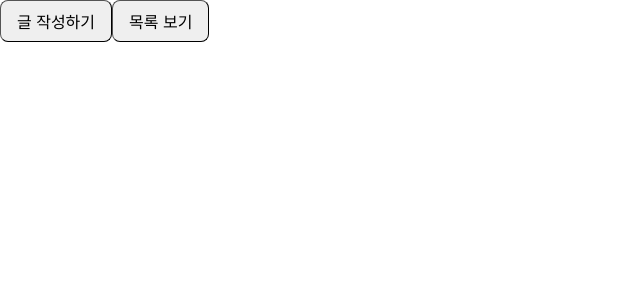
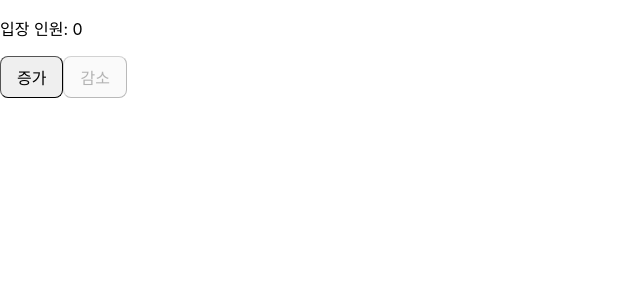
Before and after one commit to oonju5031/lg_cns_inspire, a React (Create React App) app in the folder fe/am_inspire_react/: page / in a window 1280 px wide. Shown: the top 300 px of the page, without its empty margins (0-640 px from the left). Built offline with nearby package versions, Linux system fonts and the light colour scheme.

Commit message:
feat(frontend): react state 및 lifecycle 학습

```diff
--- a/fe/am_inspire_react/src/index.js
+++ b/fe/am_inspire_react/src/index.js
@@ -30,12 +30,20 @@ import reportWebVitals from './reportWebVitals';
 /* === CommentPage END */
 
 /* === ButtonPage START */
-import ButtonPage from './pages/test/ButtonPage'
+// import ButtonPage from './pages/test/ButtonPage'
+// const root = ReactDOM.createRoot(document.getElementById('root'));
+// root.render(
+//   <ButtonPage />
+// );
+/* === ButtonPage END */
+
+/* === State 관리 (hook) START === */
+import CapacityPage from './pages/state/CapacityPage'
 const root = ReactDOM.createRoot(document.getElementById('root'));
 root.render(
-  <ButtonPage />
+  <CapacityPage />
 );
-/* === ButtonPage END */
+/* === State 관리 (hook) END === */
 
 // If you want to start measuring performance in your app, pass a function
 // to log results (for example: reportWebVitals(console.log))
--- /dev/null
+++ b/fe/am_inspire_react/src/pages/state/CapacityPage.jsx
@@ -0,0 +1,62 @@
+/*
+- 현재 인원과 최대 인원이 있고
+- 증가 버튼의 이벤트를 통해서 버튼이 클릭될 때마다 인원을 증가시킴
+- 최대 인원에 도달하면 입장 버튼 비활성화
+- 감소 버튼의 이벤트를 통해서 버튼이 클릭될 때마다 인원을 감소시킴
+- 최대 인원에 도달하지 않으면 입장 버튼 활성화
+*/
+
+import {useState, useEffect} from 'react';  // (상태 관리) 여러 개를 export -> export default 사용 불가 -> {}를 써서 import
+import Button from "../../ui/Button";
+
+const CapacityPage = () => {
+
+    // let cnt = 0;
+    const [cnt, setCnt] = useState(0);  // (상태 관리) const [변수명, set 함수명] = useState(초기값)
+    const [full, setFull] = useState(false);
+    const [empty, setEmpty] = useState(true);
+    const capacity = 10;
+
+    const upCntHandler = () => {
+        // cnt++;  // (상태 관리) script에선 증가하나 document에선 증가하지 않음 -> useState를 사용한 상태 관리 필요
+        setCnt(cnt => cnt + 1);
+        // console.log(">>> upCntHandler called: ", cnt)  // (사이드 이펙트) useState 사용 시: document에선 증가하나 script에선 증가하지 않음 -> useEffect를 사용한 side effect 관리 필요
+    }
+
+    const downCntHandler = () => {
+        // cnt--;
+        setCnt(cnt => cnt - 1);
+        console.log();
+        // console.log(">>> downCntHandler called: ", cnt)
+    }
+
+    // (사이드 이펙트)
+    // 현재 useEffect(이펙트 함수) 형태 -> update 시마다 호출됨
+    // 만일 useEffect(이펙트 함수, []) 형태라면 mount, unmount 시에 각 1회만 호출됨
+    // useEffect(() => {
+    //     console.log(">>> useEffect called");
+    //     console.log(">>> cnt", cnt);
+    // });
+
+    // setFull을 적용하는 경우
+    useEffect(() => {
+        console.log(">>> useEffect called");
+        console.log(">>> cnt", cnt);
+        setFull(cnt >= capacity);
+        setEmpty(cnt == 0);
+    }, [cnt]);
+
+    return (
+        <div>
+            <p>입장 인원: {cnt}</p>
+            <Button title="증가" onClick={() => upCntHandler()}   disabled={full}  />
+            <Button title="감소" onClick={() => downCntHandler()} disabled={empty} />
+            {
+                full && <p style={{color: "red"}}>정원이 가득 찼습니다.</p>
+            }
+        </div>
+    )
+
+}
+
+export default CapacityPage;
--- a/fe/am_inspire_react/src/ui/Button.jsx
+++ b/fe/am_inspire_react/src/ui/Button.jsx
@@ -10,9 +10,9 @@ const StyledButton = styled.button`
     cursor: pointer;
 `
 
-const Button = ({title, onClick}) => {
+const Button = (props) => {
     return (
-        <StyledButton onClick={onClick}>{title}</StyledButton>
+        <StyledButton onClick={props.onClick} disabled={props.disabled}>{props.title}</StyledButton>
     )
 }
 
```
